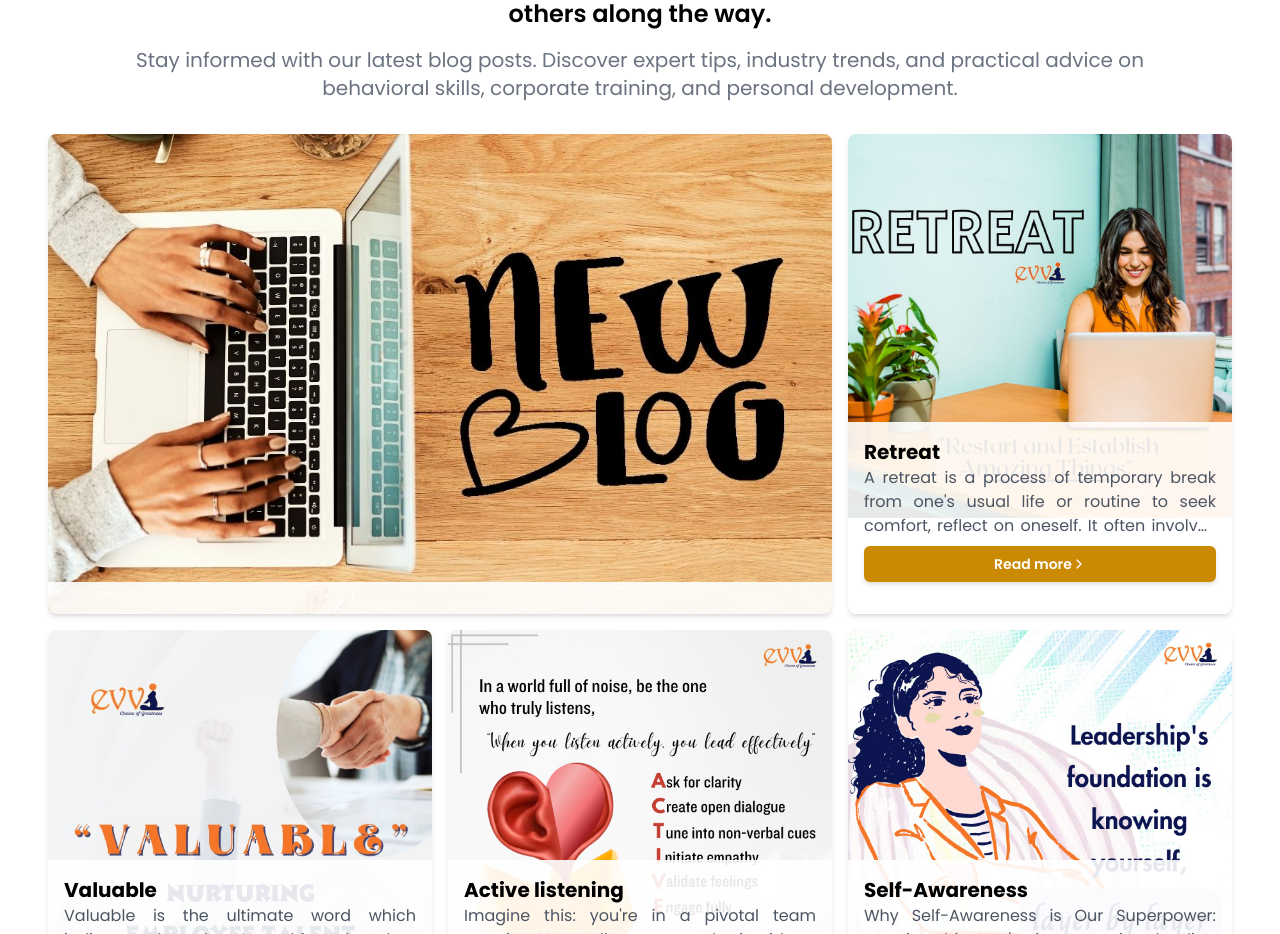
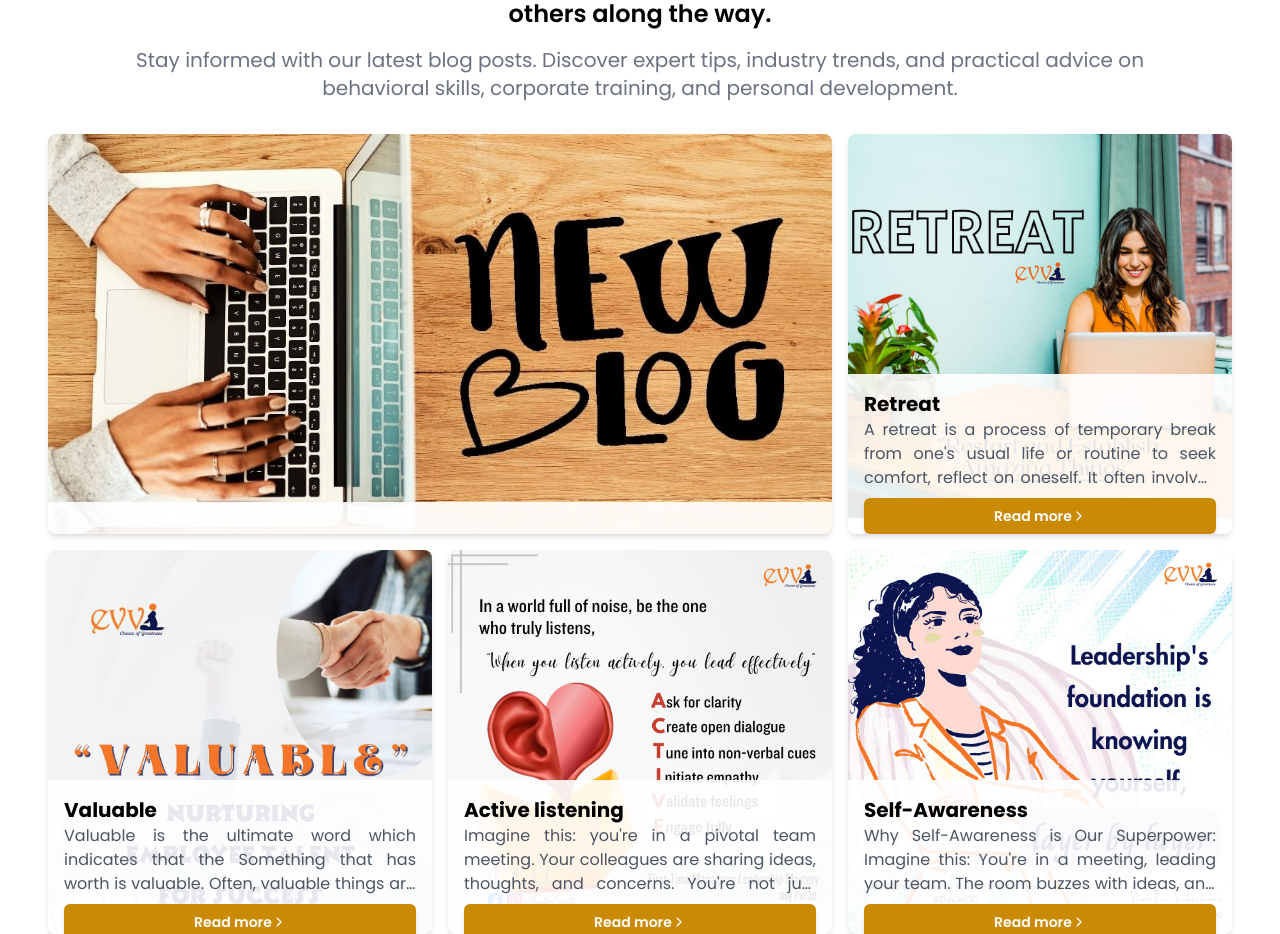
Before and after one commit to rasikumar/enrich, a React (Vite) app: page / in a window 1280 px wide. Shown: the part 3220-4154 px from the top of the page. Built offline with nearby package versions, Linux system fonts and the light colour scheme; a web font is replaced by a local one.

Commit message:
fully responsive done

```diff
--- a/src/components/BlogsList.jsx
+++ b/src/components/BlogsList.jsx
@@ -7,7 +7,7 @@ import retreatImage from '../assets/blogs/retreatImage.jpeg';
 import valuableImage from '../assets/blogs/valuableImage.jpeg';
 import awarnessImage from '../assets/blogs/awarnessImage.jpeg';
 import listeningImage from '../assets/blogs/listeningImage.jpeg';
-import blog from '../assets/blogs/blog.jpg'
+import blog from '../assets/blogs/blog.jpg';
 
 gsap.registerPlugin(ScrollTrigger);
 
@@ -45,12 +45,12 @@ const articles = [
 // eslint-disable-next-line react/prop-types
 const Card = ({ imageSrc, title, description, large, link }) => {
   return (
-    <div className={`bg-white shadow-md rounded-lg overflow-hidden relative ${large ? 'col-span-1 md:col-span-2 md:row-span-1' : 'col-span-1'}`}>
-      <img src={imageSrc} alt={title} className={`w-full object-cover ${large ? 'xl:h-[30rem]' : ''} `} />
+    <div className={`bg-white shadow-md rounded-lg overflow-hidden relative ${large ? 'md:col-span-2' : 'md:col-span-1'}`}>
+      <img src={imageSrc} alt={title} className={`w-full object-cover ${large ? 'md:h-[20rem] lg:h-[25rem]' : ''}`} />
       <div className={`absolute bottom-0 left-0 right-0 text-sm bg-white bg-opacity-90 p-4 ${large ? 'hidden md:block' : ''} ${large ? '' : 'xl:h-[40%]'}`}>
         <h3 className={`xl:text-xl text-base font-bold`}>{title}</h3>
         <p className={`text-gray-600 xl:line-clamp-3 line-clamp-2 text-xs xl:text-base text-justify `}>{description}</p>
-        <Link to={link} className={`btn-primary xl:text-sm flex items-center justify-center mt-2  ${large ? 'hidden' : ''}`}>Read more <IoIosArrowForward/></Link>
+        <Link to={link} className={`btn-primary xl:text-sm flex items-center justify-center mt-2 ${large ? 'hidden' : ''}`}>Read more <IoIosArrowForward/></Link>
       </div>
     </div>
   );
@@ -93,7 +93,6 @@ const BlogsList = () => {
           />
         ))}
       </div>
-
     </div>
   );
 };
```
